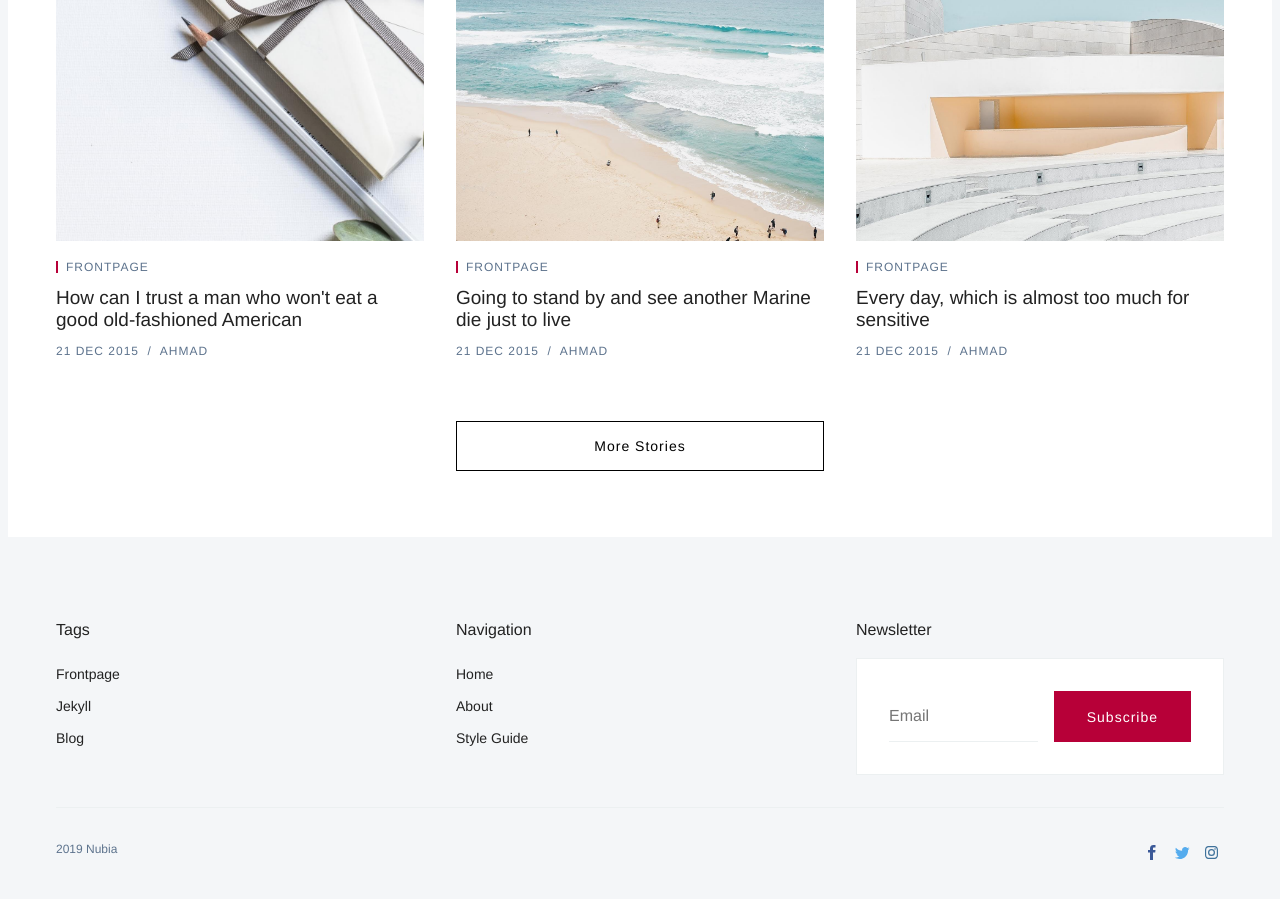
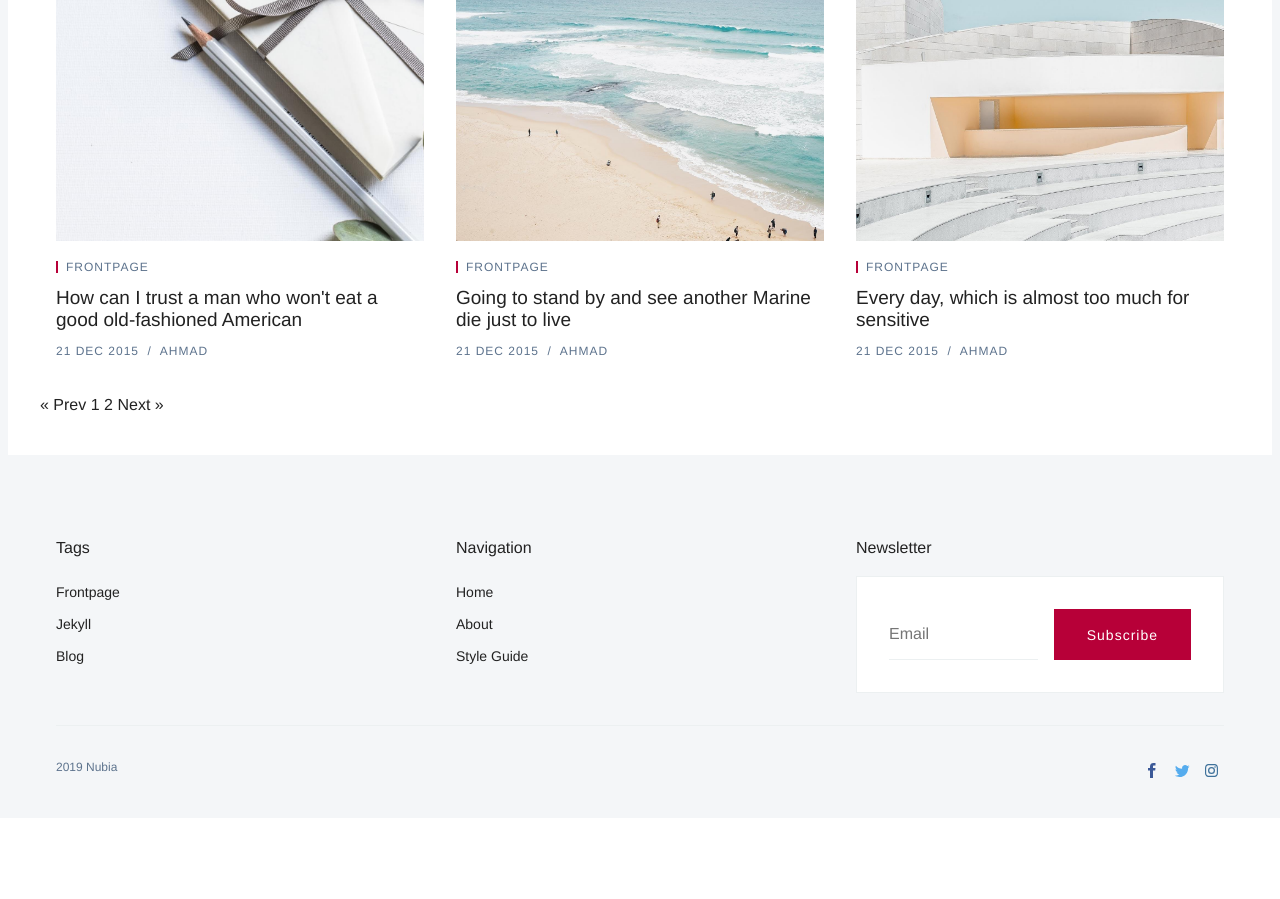
Before and after one commit to olaglam3/sleek, a Jekyll site: the page built from index.html, in a window 1280 px wide and 900 px high, scrolled down 1675 px. Built offline with Jekyll 4.4.1, drawn with Linux system fonts in a browser that asks for light colours; some web fonts are replaced; the list of posts is cut into pages by our own code; after the commit the page ends 2493 px from its top, so only the background shows below that.

Commit message:
Update pagination.html

```diff
--- a/_includes/pagination.html
+++ b/_includes/pagination.html
@@ -1,7 +1,25 @@
-{% if paginator.next_page %}
-  <div class='o-grid__col o-grid__col--center o-grid__col--4-4-s o-grid__col--1-3-l'>
-    <div class='c-pagination'>
-      <button class='c-btn c-btn--full js-load-posts'>More Stories</button>
-    </div>
-  </div>
+{% if paginator.total_pages > 1 %}
+<div class="pagination">
+  {% if paginator.previous_page %}
+    <a class="ml-1 mr-1" href="{{ paginator.previous_page_path | prepend: site.baseurl | replace: '//', '/' }}">&laquo; Prev</a>
+  {% else %}
+    <span>&laquo; Prev</span>
+  {% endif %}
+
+  {% for page in (1..paginator.total_pages) %}
+    {% if page == paginator.page %}
+      <span class="ml-1 mr-1">{{ page }}</span>
+    {% elsif page == 1 %}
+      <a class="ml-1 mr-1" href="{{ paginator.previous_page_path | prepend: site.baseurl | replace: '//', '/' }}">{{ page }}</a>
+    {% else %}
+      <a class="ml-1 mr-1" href="{{ site.paginate_path | prepend: site.baseurl | replace: '//', '/' | replace: ':num', page }}">{{ page }}</a>
+    {% endif %}
+  {% endfor %}
+
+  {% if paginator.next_page %}
+    <a class="ml-1 mr-1" href="{{ paginator.next_page_path | prepend: site.baseurl | replace: '//', '/' }}">Next &raquo;</a>
+  {% else %}
+    <span>Next &raquo;</span>
+  {% endif %}
+</div>
 {% endif %}
```
